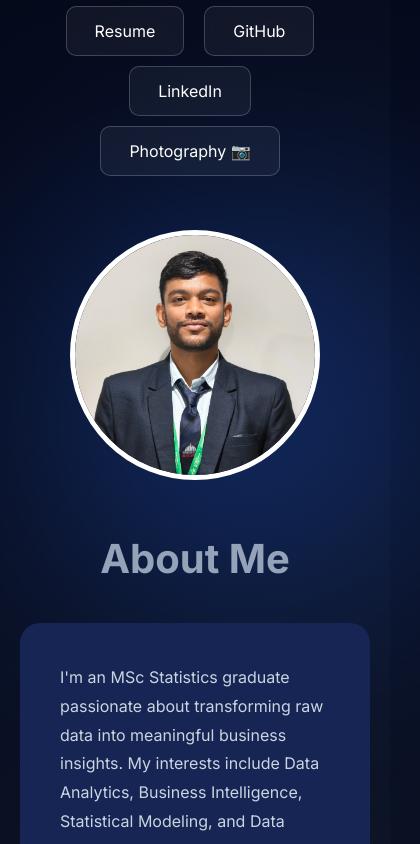
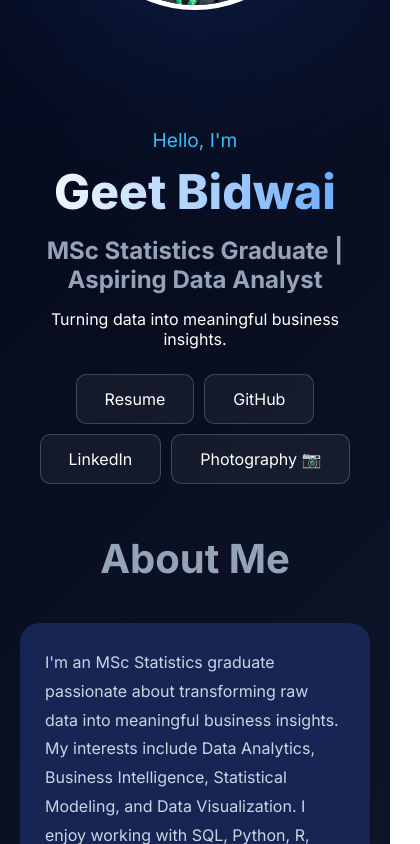
Before and after one commit to GeetBidwai/geetbidwai.github.io, a plain HTML site: page index.html in a window 390 px wide. Shown: the part 360-1204 px from the top of the page, 420 px wide, since content can reach past the window. Drawn offline with Linux system fonts and the light colour scheme.

Commit message:
Improve mobile responsiveness

```diff
--- a/style.css
+++ b/style.css
@@ -42,8 +42,8 @@ body{
 
     position:absolute;
 
-    width:350px;
-    height:350px;
+    width:250px;
+    height:250px;
 
     background:#2563eb;
 
@@ -65,7 +65,7 @@ body{
 }
 
 .hero-text h1{
-    font-size:5rem;
+    font-size:4.5rem;
     font-weight:800;
 
     background:linear-gradient(
@@ -303,6 +303,10 @@ p {
         gap: 40px;
     }
 
+    .hero-image{
+        order:-1;
+    }
+
     .hero-text{
         max-width: 100%;
     }
@@ -314,6 +318,7 @@ p {
     .hero-text h2{
         font-size: 1.5rem;
     }
+
 
     .profile-pic{
         width: 250px;
@@ -332,8 +337,7 @@ p {
     }
 
     .nav-links{
-        gap:12px;
-        font-size:0.9rem;
+        display:none;
     }
 
     .stats{
@@ -349,7 +353,18 @@ p {
         padding:50px 20px;
     }
 
+    .hero{
+        padding-left:20px;
+        padding-right:20px;
+    }
+
+    .buttons a{
+        margin-right:0;
+    }
+
+    .about-card{
+        padding:25px;
+        text-align:left;
+    }
+
 }
-.nav-links{
-    display:none;
-}
```
